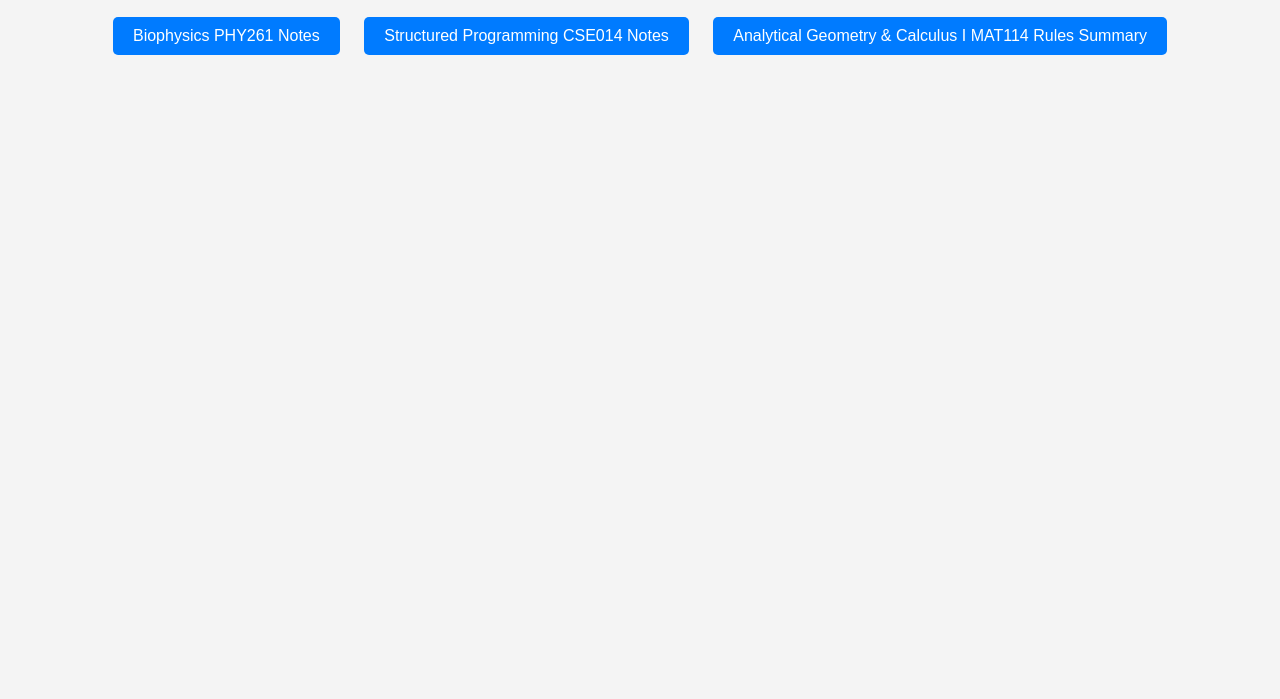
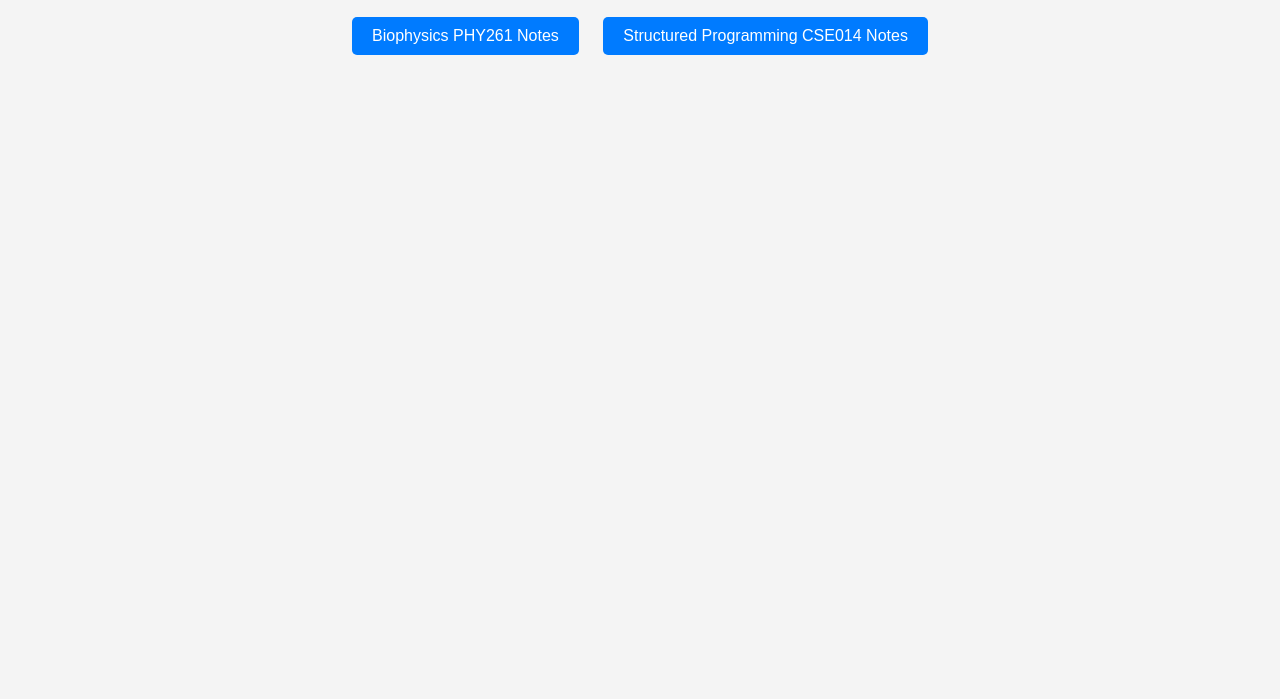
Before and after one commit to Kevoharvey/thebat.github.io, a plain HTML site: page index.html in a window 1280 px wide. Shown: the part 101-800 px from the top of the page. Drawn offline with Linux system fonts and the light colour scheme.

Commit message:
Update index.html

```diff
--- a/index.html
+++ b/index.html
@@ -36,7 +36,6 @@
     <div>
         <button><a href="https://kevinharveysnotes.notion.site" target="_blank">Biophysics PHY261 Notes</a></button>
         <button><a href="https://kevinharveysnotes.notion.site/structured-programming-notes-cse014-gu" target="_blank">Structured Programming CSE014 Notes</a></button>
-        <button><a href="https://kevinharveysnotes.notion.site/analytical-geometry-calculus-1-rules-summary" target="_blank">Analytical Geometry & Calculus I MAT114 Rules Summary</a></button>
     </div>
 </body>
 </html>
```
